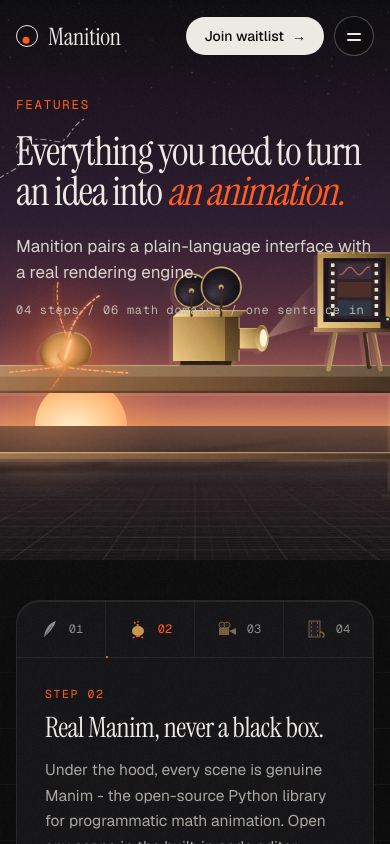
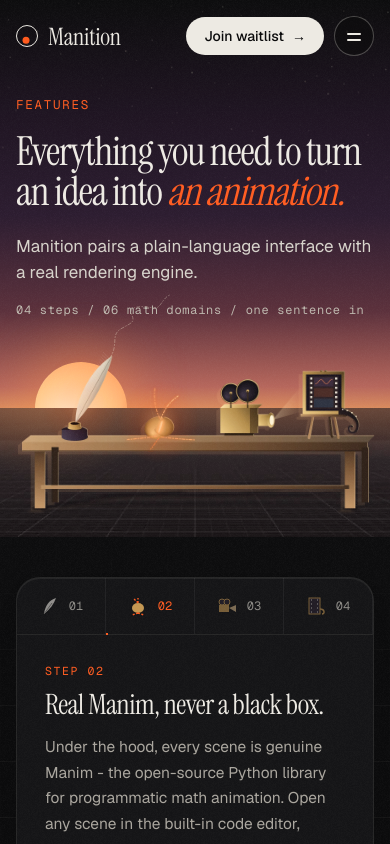
Before and after one commit to Shubham-355/manition-web, a Next.js app: page /features in a window 390 px wide. Shown: the top 844 px of the page. Built offline with nearby package versions, Linux system fonts and the light colour scheme.

Commit message:
features: the workbench sits under the headline on small screens

```diff
--- a/app/components/night/pages.css
+++ b/app/components/night/pages.css
@@ -45,9 +45,12 @@
   .h3 .ft-stage{ border-left:0 !important; border-top:1px solid rgba(237,234,227,.08) !important; }
   .h3 .ft-prev{ position:static !important; transform:none !important; margin:14px 0 0 !important; grid-column:1 / -1 !important; }
   .h3 .ft-thread{ display:none !important; }
+  /* the bench moves under the words: the header grows to hold both */
+  .h3 .ft-hero{ height:auto !important; }
+  .h3 .ft-head{ padding-bottom:calc(46vw + 40px) !important; }
+  .h3 .ft-bench{ right:auto !important; left:-4% !important; width:108% !important; bottom:3% !important; }
 }
 @media (max-width:768px){
-  .h3 .ft-bench{ left:-62% !important; width:190% !important; bottom:8% !important; }
   .h3 .ft-head{ padding-top:96px !important; }
   .h3 .ft-hidem{ display:none !important; }
   .h3 .ft-cap{ grid-template-columns:32px 1fr !important; }
--- a/app/features/FeaturesView.tsx
+++ b/app/features/FeaturesView.tsx
@@ -238,7 +238,7 @@ export default function FeaturesView({ fontClass }: { fontClass: string }) {
   return (
     <NightShell fontClass={fontClass} active="features" sky="#2A1A2E" onTick={onTick}>
       {/* ============ HEADER: the workshop ============ */}
-      <section style={css("position:relative; isolation:isolate; height:clamp(560px,46vw,620px); overflow:hidden; background:linear-gradient(180deg,#0A0A0B 0%,#1d1220 22%,#2A1A2E 40%,#5a2f3a 58%,#B5655A 72%,#d98a5c 76%);")}>
+      <section className="ft-hero" style={css("position:relative; isolation:isolate; height:clamp(560px,46vw,620px); overflow:hidden; background:linear-gradient(180deg,#0A0A0B 0%,#1d1220 22%,#2A1A2E 40%,#5a2f3a 58%,#B5655A 72%,#d98a5c 76%);")}>
         <Stars place="left:0; right:0; top:0; height:45%;" opacity={0.3} />
         <div data-par="0.2" aria-hidden="true" style={css("position:absolute; inset:0; pointer-events:none;")}>
           <div style={css("position:absolute; left:-6%; top:50%; width:60%; height:52%; background:radial-gradient(ellipse 50% 50% at 30% 100%, rgba(255,190,120,.55), rgba(255,120,60,.18) 45%, rgba(255,91,31,0) 75%);")} />
```
